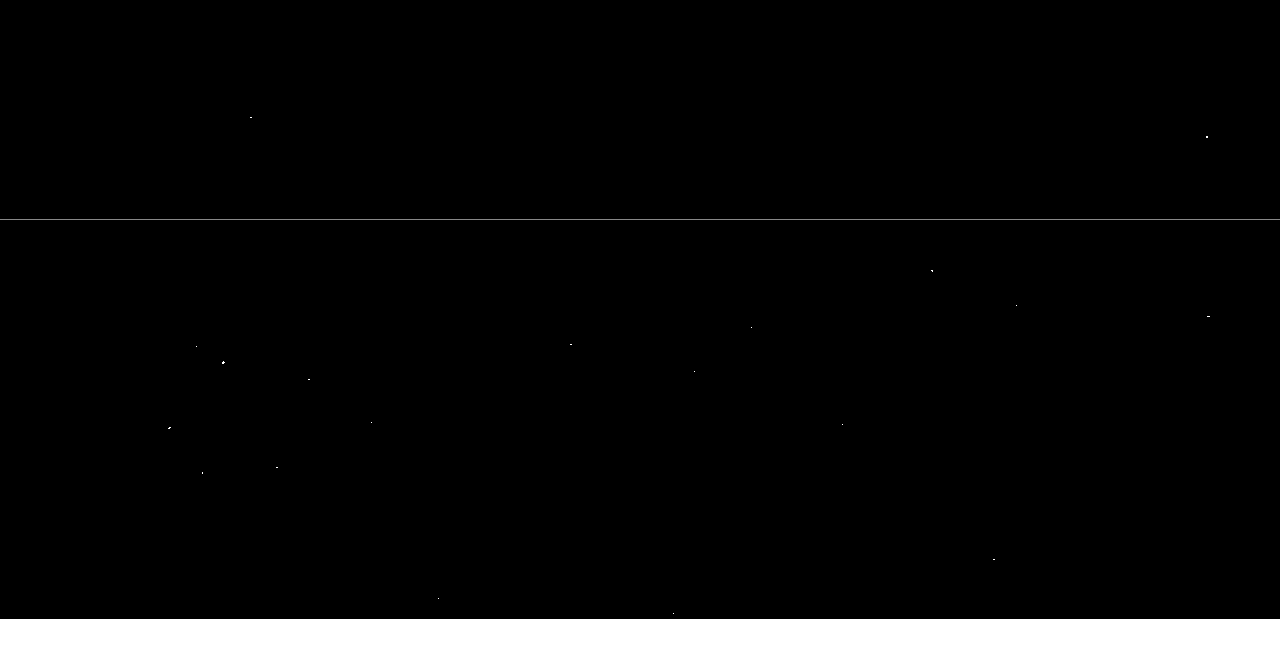
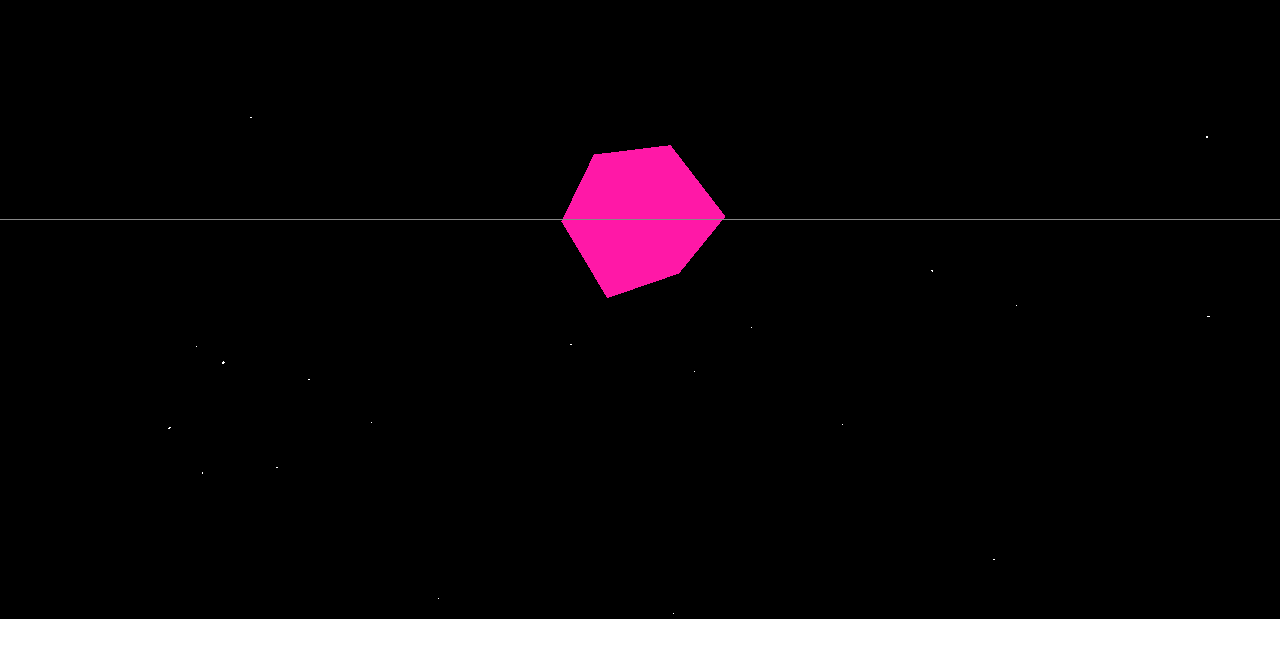
Before and after one commit to Afissard/Portfolio-Website, a website built with Vite: page index.html in a window 1280 px wide. Shown: the part 181-838 px from the top of the page. Built offline with nearby package versions, Linux system fonts and the light colour scheme; animation ran at ten frames a second.

Commit message:
ajout place holder + maj readme

```diff
--- a/css/style.css
+++ b/css/style.css
@@ -14,7 +14,7 @@ canvas {
 
 main {
     width: 100vw;
-    height: 500vw; /* required to sroll */
+    height: 1000vw; /* required to sroll */
     color: rgb(200,200,200);
     z-index: 999;
     position: absolute;
--- a/src/main.ts
+++ b/src/main.ts
@@ -44,7 +44,12 @@ Array(256)
 	.forEach(() => star.addStar(scene));
 
 // PlaceHolders
-const ph1 = new placeHolder.PlaceHolderBlock(scene);
+const ph1 = new placeHolder.PlaceHolderBlock(scene, 0, 0, -16);
+const ph2 = new placeHolder.PlaceHolderBlock(scene, -8, 5, 32);
+const ph3 = new placeHolder.PlaceHolderBlock(scene, 8, 10, 64);
+const ph4 = new placeHolder.PlaceHolderBlock(scene, -15, 10, 96);
+const ph5 = new placeHolder.PlaceHolderBlock(scene, 15, 15, 128);
+const ph6 = new placeHolder.PlaceHolderBlock(scene, -15, 20, 160);
 
 // camera
 function moveCamera() {
@@ -56,7 +61,7 @@ function moveCamera() {
 	const moveSpeed = -0.01;
 	camera.position.z = t * moveSpeed;
 	camera.position.x = t * moveSpeed * 0.01;
-	camera.rotation.y = t * moveSpeed * 0.0001;
+	camera.rotation.y = t * moveSpeed * 0.001;
 	camera.position.y = t * moveSpeed * 0.1;
 }
 
@@ -68,6 +73,11 @@ function animate() {
 	requestAnimationFrame(animate);
 
 	ph1.Animate();
+	ph2.Animate();
+	ph3.Animate();
+	ph4.Animate();
+	ph5.Animate();
+	ph6.Animate();
 
 	renderer.render(scene, camera);
 }
```
Also changed, not shown: README.md, img/website_current_stage.png (added).
